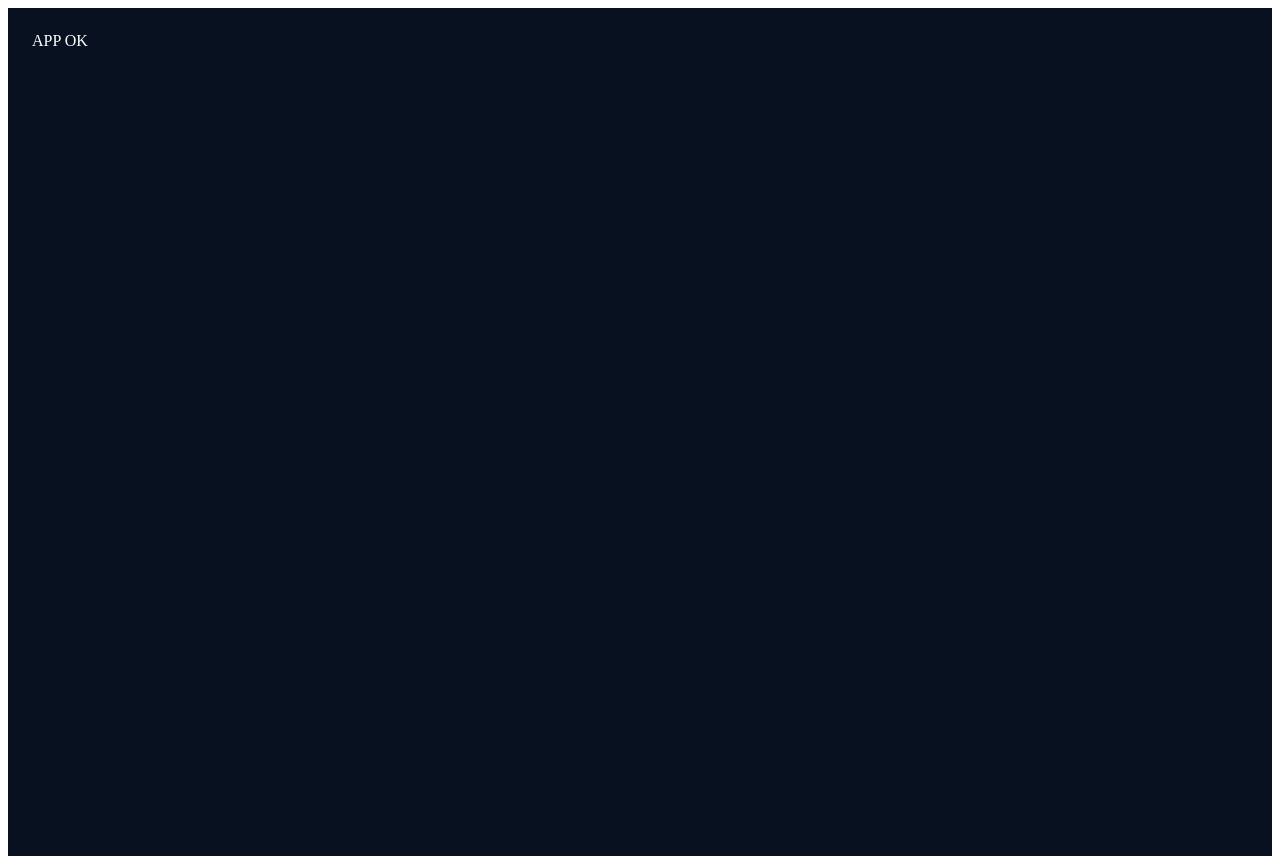
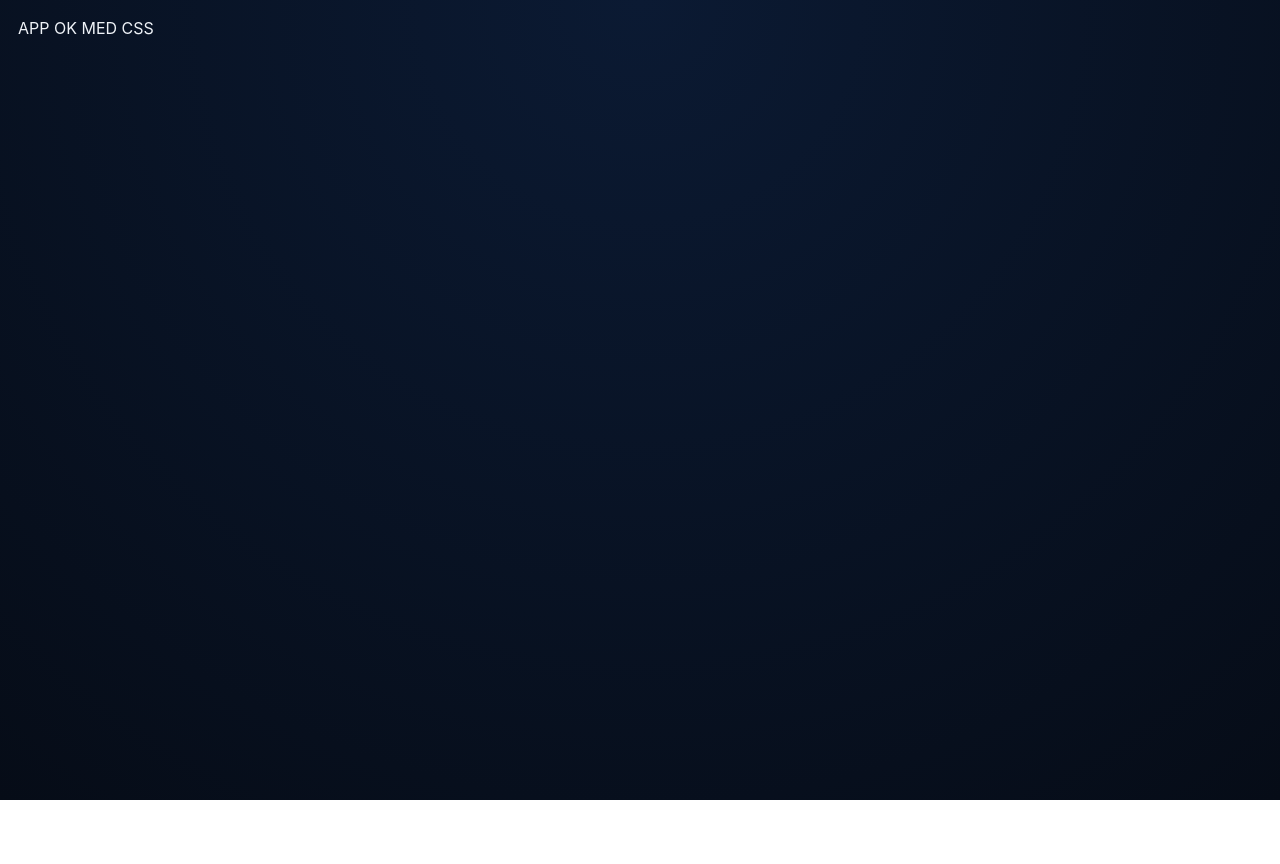
Before and after one commit to nikolaihoffmann-svg/Nikasso-, a React (Vite) app: page / in a window 1280 px wide. After the commit the page ends 800 px from the top, so only its background shows below. Built offline with nearby package versions, Linux system fonts and the light colour scheme.

Commit message:
Update App.tsx

```diff
--- a/src/app/App.tsx
+++ b/src/app/App.tsx
@@ -1,7 +1,5 @@
+import "./styles.css";
+
 export default function App() {
-  return (
-    <div style={{ minHeight: "100vh", background: "#08111f", color: "#fff", padding: 24 }}>
-      APP OK
-    </div>
-  );
+  return <div className="app">APP OK MED CSS</div>;
 }
```
